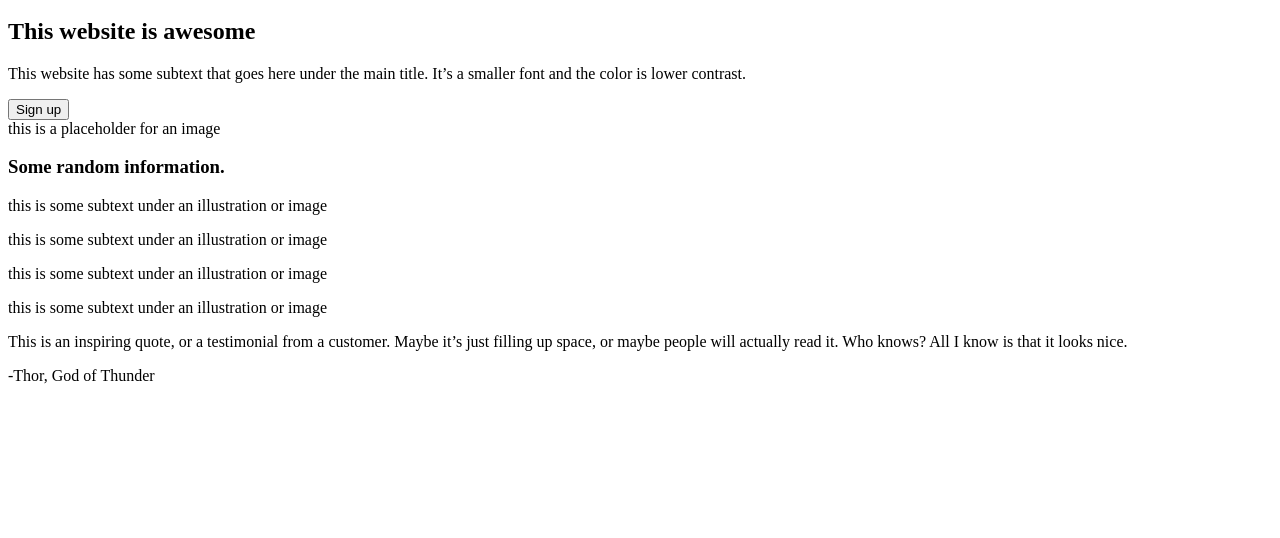
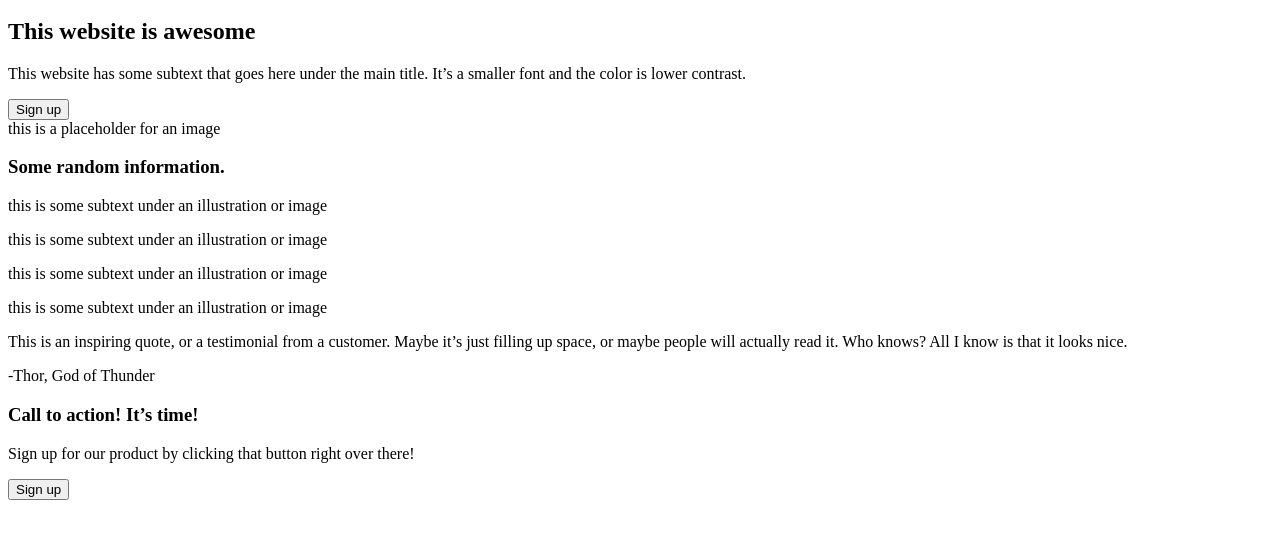
Before and after one commit to I-DMK/Project-Landing-Page, a plain HTML site: page index.html in a window 1280 px wide. Shown: the part 136-674 px from the top of the page. Drawn offline with Linux system fonts and the light colour scheme.

Commit message:
Added call-to-action section structure

```diff
--- a/index.html
+++ b/index.html
@@ -61,5 +61,12 @@
         <p class="quote-author">-Thor, God of Thunder</p>
     </section>
 
+    <!-- Call-to-Action Section -->
+    <section class="cta">
+        <h3>Call to action! It’s time!</h3>
+        <p>Sign up for our product by clicking that button right over there!</p>
+        <button>Sign up</button>
+    </section>
+
 </body>
 </html>
```
